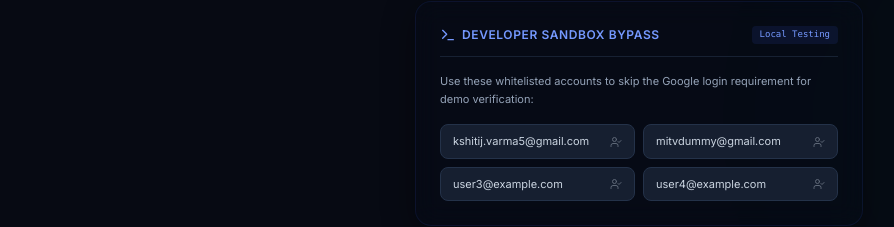
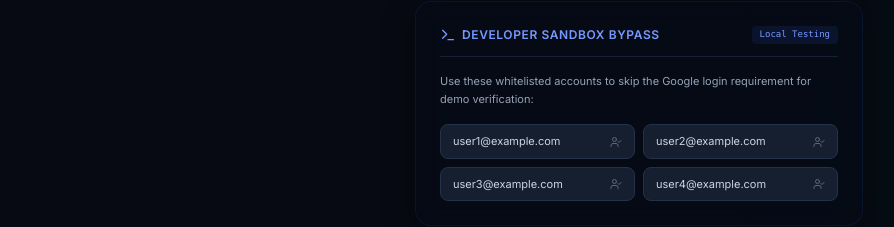
Before and after one commit to k5hitijj/CryptoSphere_MVP, a React (Vite) app in the folder frontend/: page /login in a window 1280 px wide. Shown: the part 539-766 px from the top of the page, without its empty margins (1-895 px from the left). Built offline with nearby package versions, Linux system fonts and the light colour scheme; no server answers.

Commit message:
demo username

```diff
--- a/frontend/src/pages/Login.tsx
+++ b/frontend/src/pages/Login.tsx
@@ -183,7 +183,7 @@ export const Login: React.FC = () => {
             </p>
 
             <div className="grid grid-cols-2 gap-2">
-              {['kshitij.varma5@gmail.com', 'mitvdummy@gmail.com', 'user3@example.com', 'user4@example.com'].map((email, idx) => (
+              {['user1@example.com', 'user2@example.com', 'user3@example.com', 'user4@example.com'].map((email, idx) => (
                 <button
                   key={email}
                   type="button"
```
